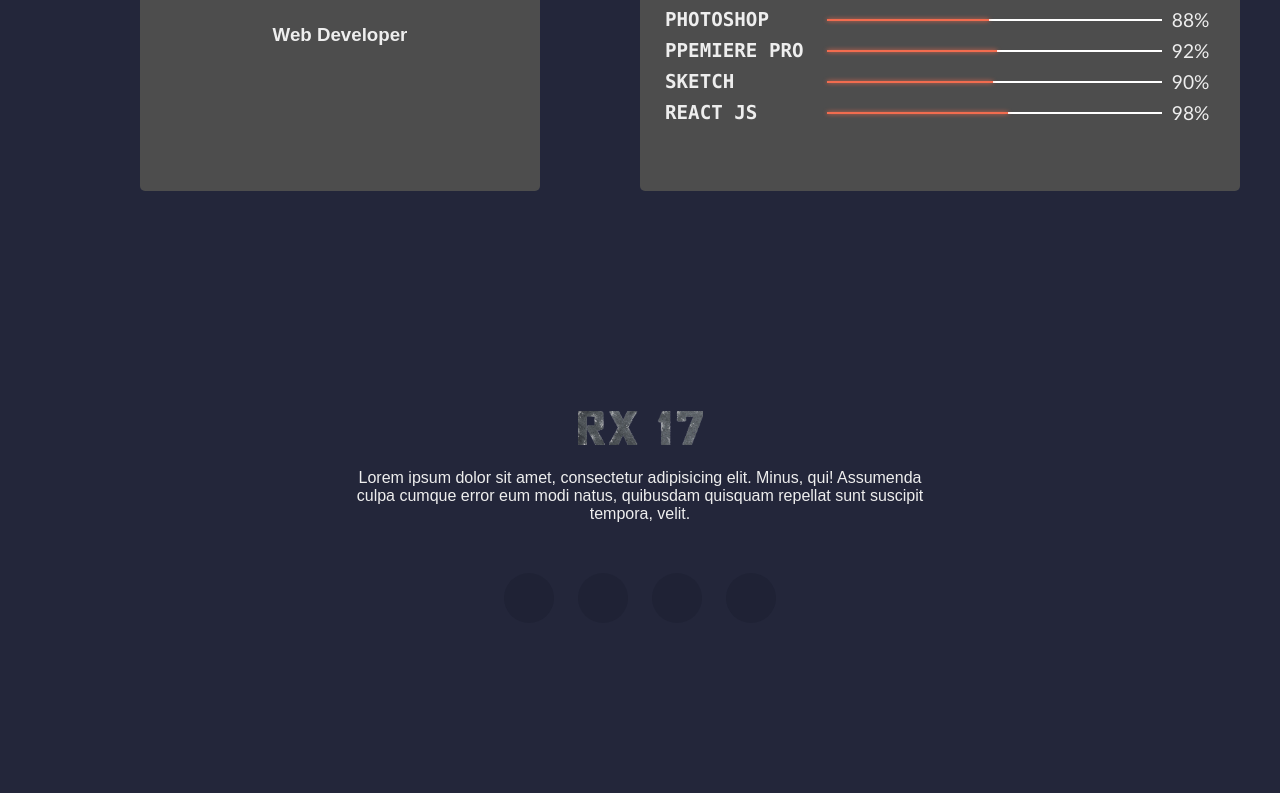
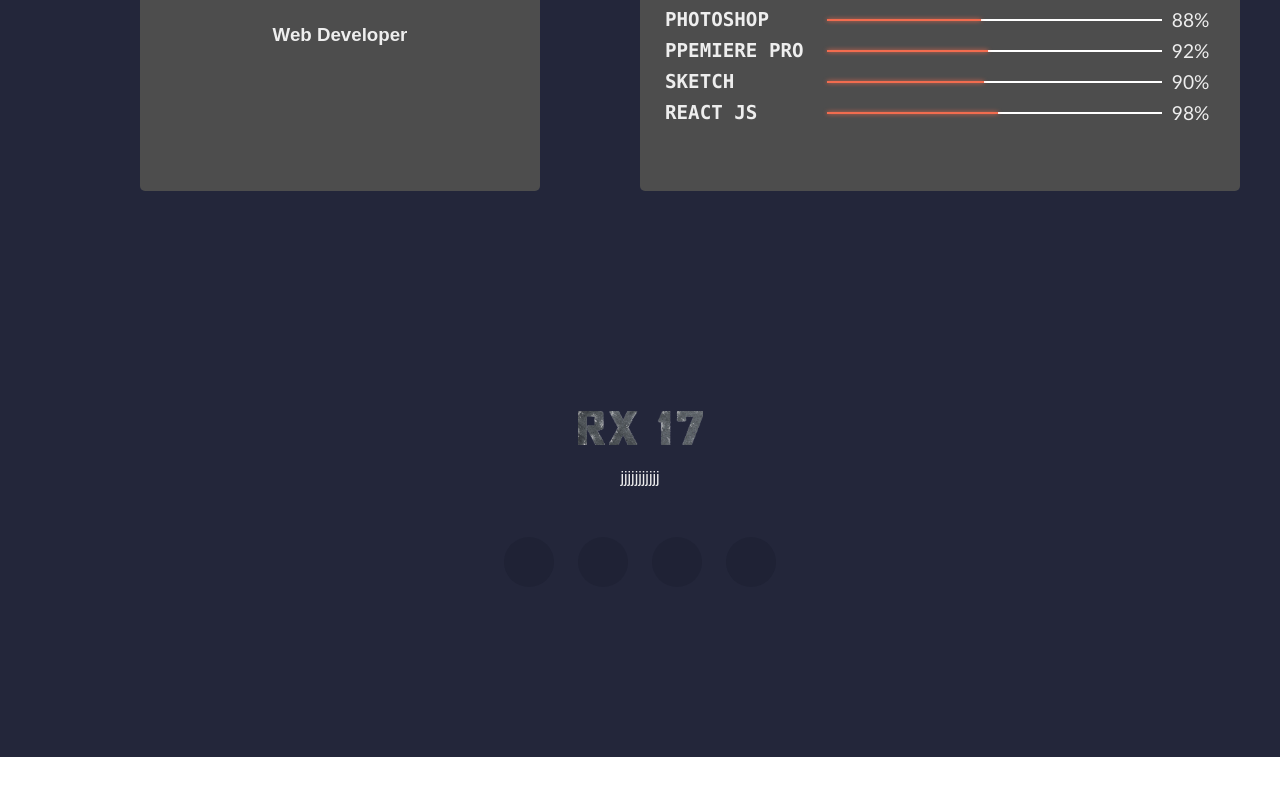
Before and after one commit to rxomidov/rixsitillo.cf, a React (Create React App) app: page / in a window 1280 px wide. Shown: the part 5454-6247 px from the top of the page. After the commit the page ends 6211 px from the top, so only its background shows below. Built offline with nearby package versions, Linux system fonts and the light colour scheme; some icons are missing.

Commit message:
Contact.js changed

```diff
--- a/src/components/Contact.js
+++ b/src/components/Contact.js
@@ -11,9 +11,7 @@ const Contact = () => {
                         <img src={logo} alt="logo"/>
                         <div className="row justifyCenter">
                             <div className="col-6">
-                                Lorem ipsum dolor sit amet, consectetur adipisicing elit. Minus, qui!
-                                Assumenda culpa cumque error eum modi natus,
-                                quibusdam quisquam repellat sunt suscipit tempora, velit.
+                                jjjjjjjjjjj
                             </div>
                             <div className="contact-circles">
                                 <ul><FaFacebookF/></ul>
```
